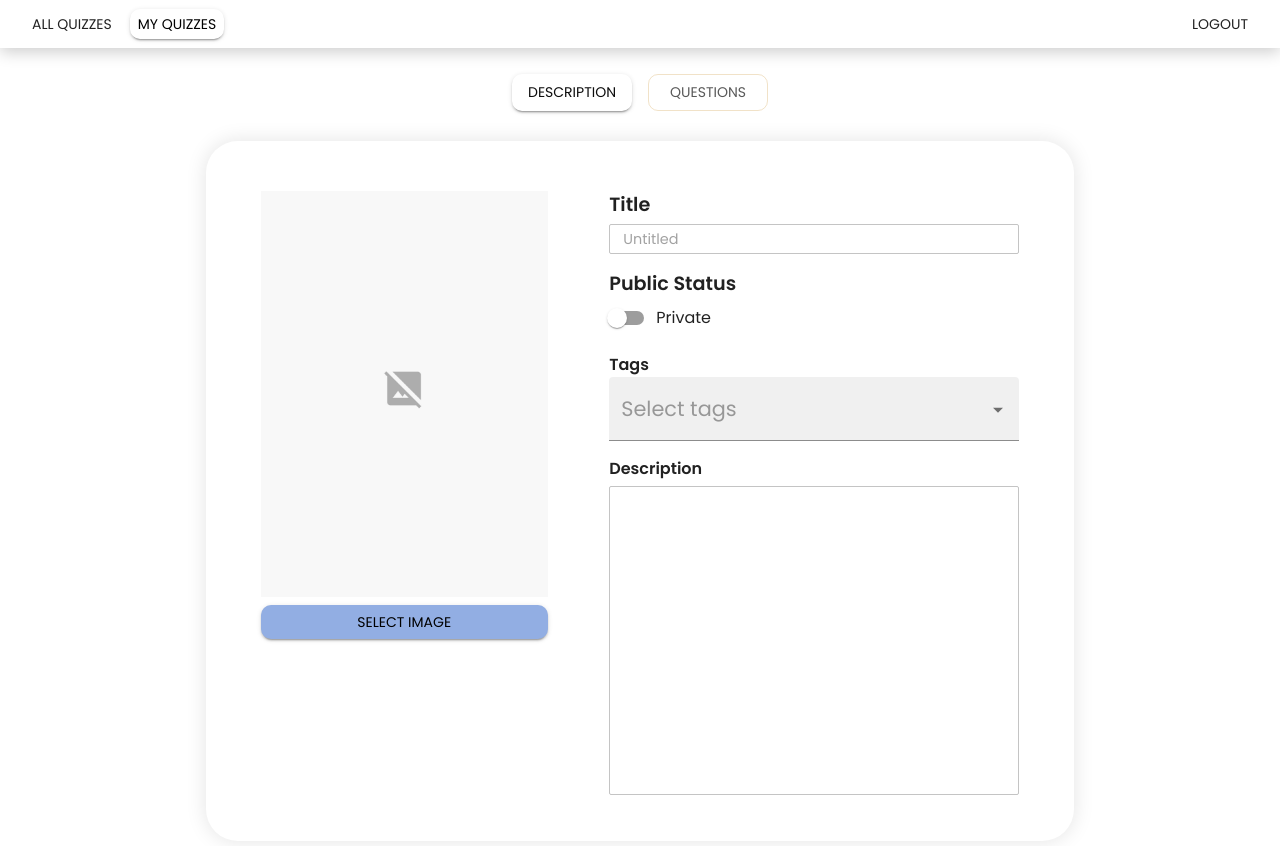
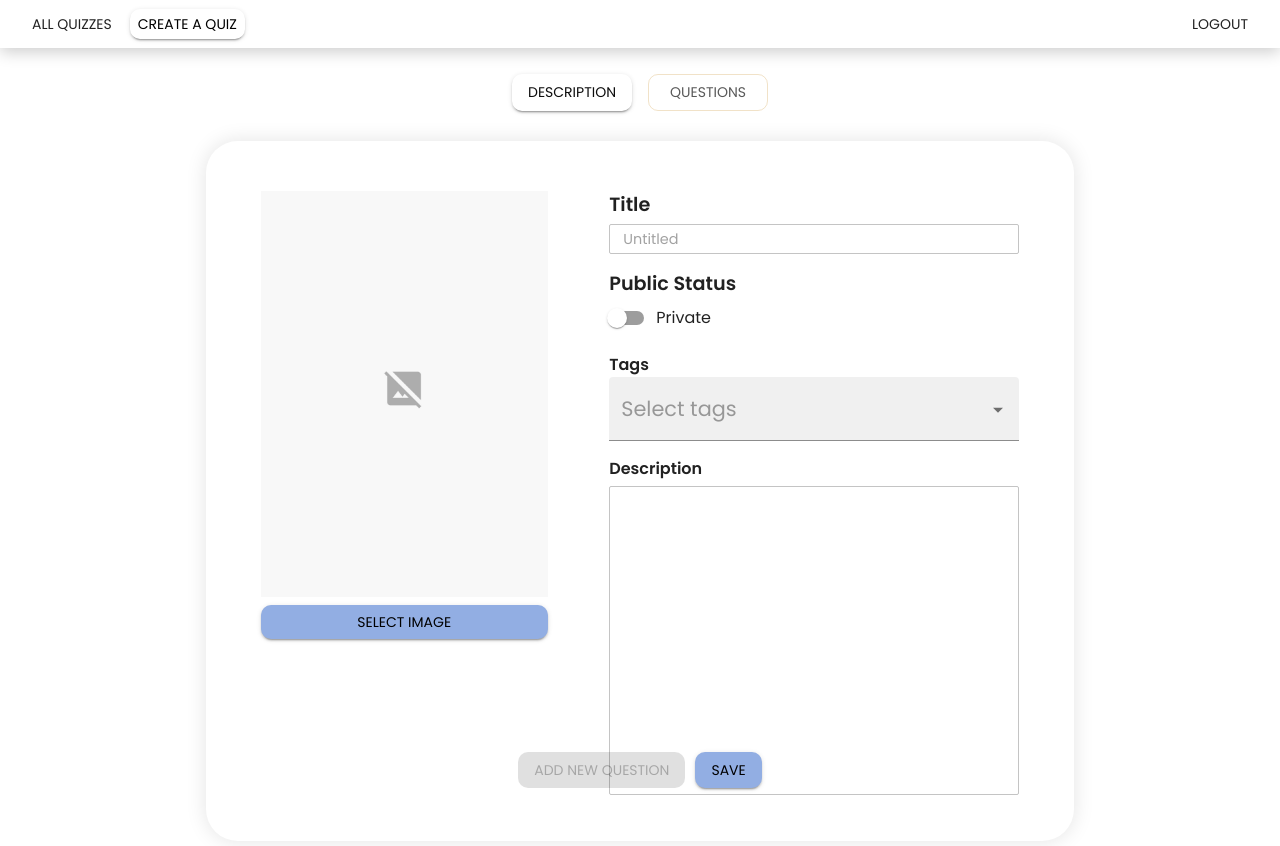
Before and after one commit to Michael50234/Quiz-app-frontend, a Next.js app: page /quiz/create in a window 1280 px wide. Shown: the top 846 px of the page. Built offline with nearby package versions, Linux system fonts and the light colour scheme; no server answers; what @mui/material-nextjs would draw is missing.

Commit message:
added loading wheel

```diff
--- a/app/(quiz)/quiz/create/page.tsx
+++ b/app/(quiz)/quiz/create/page.tsx
@@ -5,7 +5,7 @@ import { getAuth } from "firebase/auth"
 
 import { CreateQuiz, CreateQuizResponse, Tag, EditQuizResponse, ErrorResponse } from '@/types/index';
 import ProfileCrop from '@/components/crop/profileCrop';
-import { Box, Button, Container, Stack, Toolbar } from '@mui/material';
+import { Box, Button, Container, Dialog, DialogActions, DialogContent, DialogContentText, DialogTitle, Stack, Toolbar } from '@mui/material';
 import DescriptionPage from '@/components/createQuizPage/descriptionPage';
 import { ref, getDownloadURL, uploadBytes } from "firebase/storage";
 import { storage } from '@/config/firebase.config';
@@ -14,6 +14,7 @@ import { useRouter } from 'next/navigation';
 
 const page = () => {
   const router = useRouter();
+  const [saveDialogOpen, setSaveDialogOpen] = useState<boolean>(false);
   const [page, setPage] = useState<string>("description");
   const [pageData, setPageData] = useState<CreateQuiz>({
     title: "",
@@ -452,7 +453,6 @@ const page = () => {
             changeDescription={changeDescription}>
           </DescriptionPage> :
           <QuestionsPage
-            saveQuiz={saveQuiz}
             deleteQuestion={deleteQuestion}
             addNewQuestion={addNewQuestion}
             questions={pageData.questions}
@@ -464,6 +464,32 @@ const page = () => {
           </QuestionsPage>
         }
       </Box>
+      <Box sx={{
+        position: "fixed",
+        bottom: "0px",
+        left: "0px",
+        right: "0px",
+        height: "60px",
+        backgroundColor: "var(--bg)",
+        display: "flex",
+        alignItems: "center",
+        justifyContent: "center",
+        gap: "10px"
+      }}>
+        <Button variant="contained" disabled={page !== "questions"}onClick={addNewQuestion}>Add New Question</Button>
+        <Button variant="contained" onClick={() => setSaveDialogOpen(true)}>Save</Button>
+        <Dialog open={saveDialogOpen} onClose={() => setSaveDialogOpen(false)}>
+          <DialogTitle>Confirm Save</DialogTitle>
+          <DialogContent>
+            <DialogContentText>
+              Are you sure you want to save your changes? This action cannot be undone.
+            </DialogContentText>
+            <DialogActions>
+              <Button onClick={saveQuiz}>Save</Button>
+            </DialogActions>
+          </DialogContent>
+        </Dialog>
+      </Box>
     </Box>
   )
 }
--- a/app/(quiz)/quiz/view/all/page.tsx
+++ b/app/(quiz)/quiz/view/all/page.tsx
@@ -124,7 +124,7 @@ const pages = () => {
           <SearchBar></SearchBar>
           <TagFilter></TagFilter>
         </Stack>
-        <QuizDisplayGrid deleteQuizHandler={deleteQuizHandler}quizzes={quizzes}></QuizDisplayGrid>
+        <QuizDisplayGrid deleteQuizHandler={deleteQuizHandler} quizzes={quizzes}></QuizDisplayGrid>
       </>)}
     </Box>
 }
--- a/components/createQuizPage/questionsPage.tsx
+++ b/components/createQuizPage/questionsPage.tsx
@@ -15,11 +15,11 @@ type QuestionsPageProps = {
   changeQuestion: (uid: string, newQuestion: string) => void,
   changeCorrectChoice: (questionUid: string, choiceUid: string) => void,
   deleteQuestion: (uid: string) => void,
-  saveQuiz: () => Promise<void>
 }
 
-const QuestionsPage = ({saveQuiz, deleteQuestion, addNewQuestion, questions, changeQuestionImageUrl, changeQuestionImageBlob, changeChoice, changeQuestion, changeCorrectChoice}: QuestionsPageProps) => {
+const QuestionsPage = ({deleteQuestion, addNewQuestion, questions, changeQuestionImageUrl, changeQuestionImageBlob, changeChoice, changeQuestion, changeCorrectChoice}: QuestionsPageProps) => {
   const [saveDialogOpen, setSaveDialogOpen] = useState<boolean>(false);
+
   return (
     <Stack spacing={2}>
       {questions.map((question) => {
@@ -51,19 +51,6 @@ const QuestionsPage = ({saveQuiz, deleteQuestion, addNewQuestion, questions, cha
         justifyContent: "center",
         gap: 2
       }}>
-        <Button variant="contained" onClick={addNewQuestion}>Add New Question</Button>
-        <Button variant="contained" onClick={() => setSaveDialogOpen(true)}> Save</Button>
-        <Dialog open={saveDialogOpen} onClose={() => setSaveDialogOpen(false)}>
-          <DialogTitle>Confirm Save</DialogTitle>
-          <DialogContent>
-            <DialogContentText>
-              Are you sure you want to save your changes? This action cannot be undone.
-            </DialogContentText>
-            <DialogActions>
-              <Button onClick={saveQuiz}>Save</Button>
-            </DialogActions>
-          </DialogContent>
-        </Dialog>
       </Box>
     </Stack>
   )
--- a/components/navbar.tsx
+++ b/components/navbar.tsx
@@ -9,7 +9,6 @@ import { usePathname } from "next/navigation";
 const Navbar = () => {
     const pathName = usePathname();
     const router = useRouter();
-    //Implement this
     const logoutHandler = () => {
         fetch("http://127.0.0.1:8000/accounts/logout", {
             method: "POST",
@@ -24,6 +23,7 @@ const Navbar = () => {
 
         localStorage.removeItem("refresh_token");
         localStorage.removeItem("access_token");
+        localStorage.removeItem("user")
 
         router.push("/");
     }
@@ -61,7 +61,7 @@ const Navbar = () => {
                         "&.MuiButton-text": {
                             color: "var(--text)"
                         }
-                    }}><Link href="/quiz/create">My Quizzes</Link></Button>
+                    }}><Link href="/quiz/create">Create a quiz</Link></Button>
                     <Button onClick={logoutHandler} sx={{
                         color: "var(--text)",
                         fontWeight: 500,
```
Also changed, not shown: components/loadingSpinner.module.css (added, +19 -0 lines), components/loadingSpinner.tsx (added, +22 -0 lines), components/tagFilter.tsx (added, +14 -0 lines).
